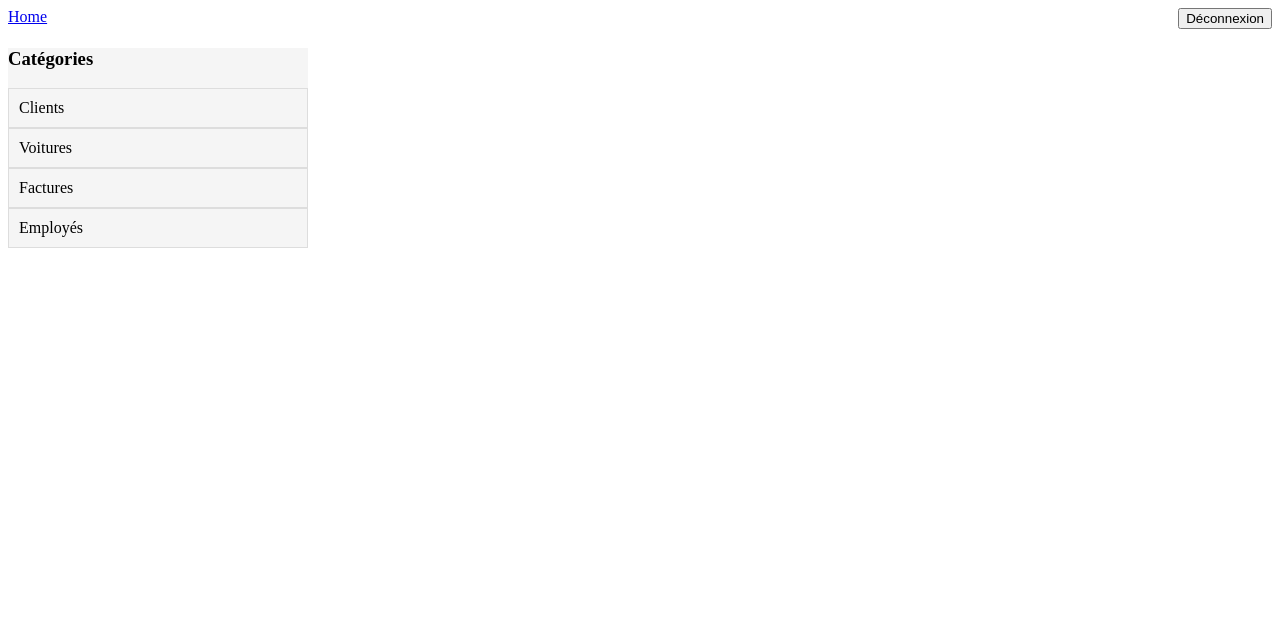
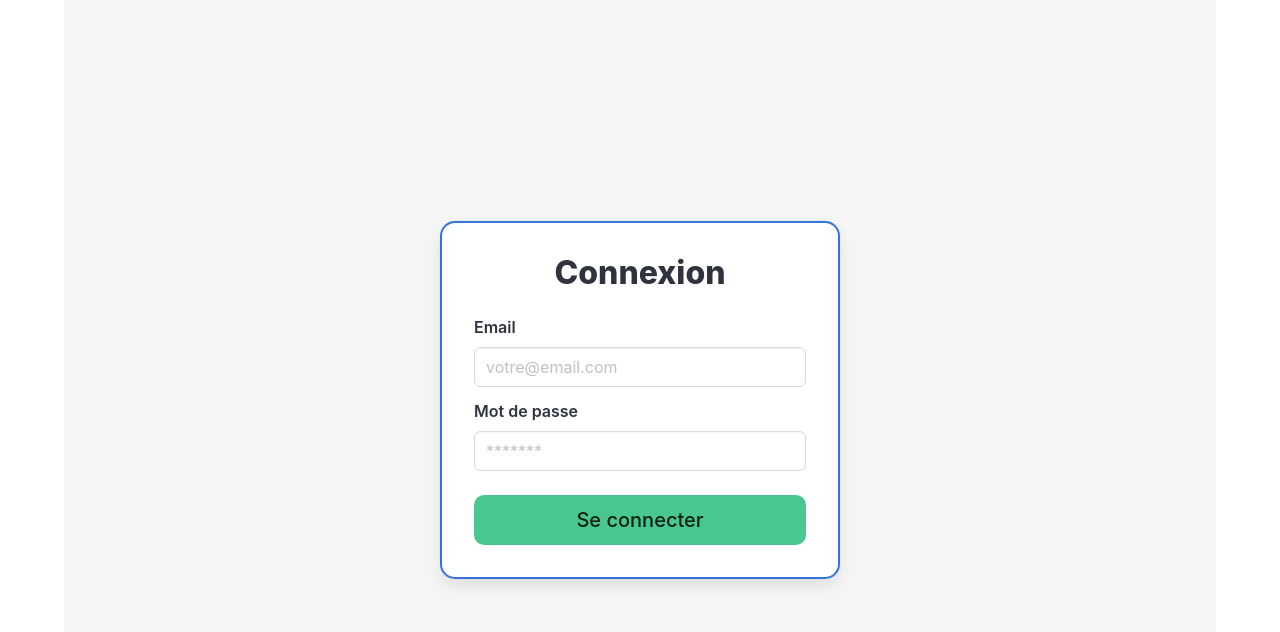
Before and after one commit to Lunatique-x/Projet2_management_application, a React (Vite) app in the folder client/: page /Login in a window 1280 px wide. Shown: the top 632 px of the page. Built offline with nearby package versions, Linux system fonts and the light colour scheme.

Commit message:
page login terminer

```diff
--- a/client/index.html
+++ b/client/index.html
@@ -5,6 +5,7 @@
     <link rel="icon" type="image/svg+xml" href="/favicon.svg" />
     <meta name="viewport" content="width=device-width, initial-scale=1.0" />
     <title>client</title>
+    <link rel="stylesheet" href="https://cdn.jsdelivr.net/npm/bulma@1.0.0/css/bulma.min.css">
   </head>
   <body>
     <div id="root"></div>
--- a/client/src/app.css
+++ b/client/src/app.css
@@ -1,7 +1,9 @@
+/*Dans les box*/
 .link {
     text-decoration: none !important;
     color: inherit !important;
     display: block; /* Pour que le lien prenne toute la largeur */
+    -webkit-text-fill-color: black;/* Couleur text */
 }
 
 /* L'effet au survol sur la boîte à l'intérieur du lien */
--- a/client/src/login.jsx
+++ b/client/src/login.jsx
@@ -1,29 +1,86 @@
-import { Link, useNavigate } from "react-router-dom";
+import { useState } from "react";
+import { useNavigate } from "react-router-dom"; // Pour une redirection propre
 
+export function Login() {
+  const [email, setEmail] = useState('');
+  const [password, setPassword] = useState('');
+  const [error, setError] = useState('');
+  const navigate = useNavigate();
 
-export function Login() { // N'oublie pas la Majuscule pour Home !
-    return (
-        <div className="section">
-            <div className="card-box" style={{ maxWidth: '300px' }}>
-                {/* La grande boîte qui contient tout */}
-                <div className="box" style={{ backgroundColor: '#f5f5f5' }}>
-                    <h3 className="title is-5">Catégories</h3>
+  const PageSubmit = async (e) => {
+    e.preventDefault();
+    setError('');
 
-                    {/* Chaque élément devient sa propre petite boîte */}
-                    <div className="box mb-2" style={itemStyle}>Clients</div>
-                    <div className="box mb-2" style={itemStyle}>Voitures</div>
-                    <div className="box mb-2" style={itemStyle}>Factures</div>
-                    <div className="box mb-2" style={itemStyle}>Employés</div>
-                </div>
-            </div>
+    try {
+
+      const response = await fetch('http://localhost:3000/auth/token', {
+        method: 'POST',
+        headers: { 'Content-Type': 'application/json' },
+        body: JSON.stringify({ email, password }),
+      });
+
+      const data = await response.json();
+
+      if (response.ok) {
+        // token dans le localStorage
+        localStorage.setItem('token', data.token);
+
+        //Redirection
+        navigate("/"); // Redirige vers la home
+      } else {
+        setError(data.message || "Identifiants incorrects");//data.message prend erreur du serveur
+      }
+    } catch (err) {
+      setError("Erreur : Impossible de contacter le serveur.");
+    }
+  };
+
+  return (
+  <div style={{ display: 'flex', justifyContent: 'center', alignItems: 'center', height: '100vh', backgroundColor: '#f5f5f5' }}>
+    <div className="box" style={{ width: '100%', maxWidth: '400px', borderRadius: '15px', border: '2px solid #3273dc', padding: '2rem' }}>
+
+      {/* Le titre  centré */}
+      <h2 className="title is-3 has-text-centered">Connexion</h2>
+
+      <form onSubmit={PageSubmit}>
+        {/* On utilise les classes field et label de Bulma pour l'espacement */}
+        <div className="field">
+          <label className="label">Email</label>
+          <div className="control">
+            <input
+              className="input"
+              type="email"
+              placeholder="votre@email.com"
+              value={email}
+              onChange={(e) => setEmail(e.target.value)}
+              required
+            />
+          </div>
         </div>
-    );
+
+        <div className="field">
+          <label className="label">Mot de passe</label>
+          <div className="control">
+            <input
+              className="input"
+              type="password"
+              placeholder="*******"
+              value={password}
+              onChange={(e) => setPassword(e.target.value)}
+              required
+            />
+          </div>
+        </div>
+        {/* meme fonctionalité que le data.message et help permet de confuer la typographie du message erreur. */}
+        {error && <p className="help is-danger has-text-centered" style={{ fontSize: '1rem' }}>{error}</p>}
+
+        <div className="control mt-5">
+          <button type="submit" className="button is-success is-fullwidth is-medium ">
+            Se connecter
+          </button>
+        </div>
+      </form>
+    </div>
+  </div>
+);
 }
-
-// Style pour que les petites boîtes soient jolies et alignées
-const itemStyle = {
-    padding: '10px',
-    cursor: 'pointer',
-    transition: '0.2s',
-    border: '1px solid #ddd'
-};
--- a/client/src/menu.jsx
+++ b/client/src/menu.jsx
@@ -1,7 +1,16 @@
-import { Link, useNavigate } from "react-router-dom"; // On ajoute useNavigate
+import { Link, useNavigate,useLocation } from "react-router-dom"; // On ajoute useNavigate
 
 export function Menu() {
   const navigate = useNavigate(); // On initialise la fonction de navigation
+  const location = useLocation();
+
+  const token = localStorage.getItem('token');
+  const isLoginPage = location.pathname.toLowerCase() === "/login";
+
+  // Si on est sur le login, ou si on n'a pas de token, on ne renvoie rien (null)
+  if (isLoginPage || !token) {
+    return null;
+  }
 
   const handleLogout = () => {
     // 1. Ici, tu ajouteras plus tard ta logique (supprimer le token, vider le localStorage, etc.)
--- a/client/src/router.jsx
+++ b/client/src/router.jsx
@@ -23,7 +23,7 @@ export function Router() {
                 <Route path="/Employe" element={<Employe />} />
 
             {/* </Route> */}
-            <Route path="/login" element={<Login />} />
+            <Route path="/Login" element={<Login />} />
             <Route path="*" element={<Error404 />} />
 
 
```
Also changed, not shown: 1 other file (tests, documents, lock files or other folders).
